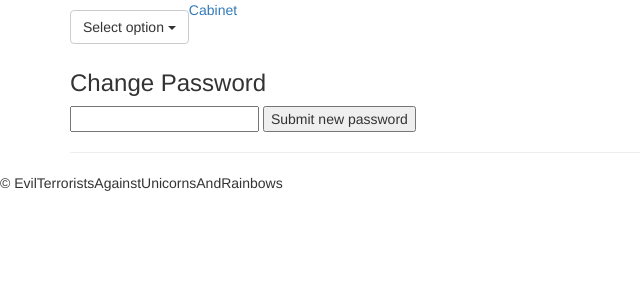
After one commit to ualser/hole-blog, a Flask app: template app/templates/cabinet.html in a window 1280 px wide. The commit adds this page. Shown: the top 300 px of the page, without its empty margins (0-640 px from the left). Run offline with Flask 2, Linux system fonts and the light colour scheme; the template is opened without the code that fills it, so the values that code supplies are empty; data comes from the database, SQL or seed files in the repository; both versions use the stored data as it was after the commit; some libraries are stand-ins or nearby versions.

Commit message:
added cabinet functionality

```diff
--- a/app/templates/base.html
+++ b/app/templates/base.html
@@ -2,7 +2,7 @@
 <html lang="en">
   <head>
     {% block head %}
-    <title>SuperApp{% block title %}{% endblock %}</title>
+    <title>EvilTerroristsAgainstUnicornsAndRainbows{% block title %}{% endblock %}</title>
     <meta name="viewport" content="width=device-width, initial-scale=1.0">
     <meta name="description" content="">
     <meta name="keywords" content="">
@@ -37,7 +37,8 @@
                         </div>
                     </li>
                 </ul>
-                <ul class="nav navbar-nav navbar-right">
+                <a href='/cabinet'>Cabinet</a>
+		<ul class="nav navbar-nav navbar-right">
                     {% if admin %}
 			<form style="float: right" method="POST" action="/search">
 			Search:	<input type="text" name="search" />
@@ -63,7 +64,7 @@
     </div>
        {% block footer %}
         <footer class="footer">
-            <p>&copy; SuperApp</p>
+            <p>&copy; EvilTerroristsAgainstUnicornsAndRainbows</p>
         </footer>
         {% endblock %}
 
--- /dev/null
+++ b/app/templates/cabinet.html
@@ -0,0 +1,8 @@
+{% extends "base.html" %}
+{% block content %}
+    <h3>Change Password</h3>
+    <form method="POST" action='/change_password'>
+	<input type="text" name="new_pass"/>
+	<input type="submit" value="Submit new password"/>
+    </form>
+{% endblock %}
--- /dev/null
+++ b/app/templates/success.html
@@ -0,0 +1,4 @@
+{% extends "base.html" %}
+{% block content %}
+    <h2>SUCCESS!</h2>
+{% endblock %}
--- a/app/views.py
+++ b/app/views.py
@@ -32,6 +32,11 @@ def view_posts():
                            posts=posts,
 			   admin=is_admin(current_user.get_id()))
 
+@app.route('/cabinet')
+@login_required
+def cabinet():
+	return render_template("cabinet.html", admin=is_admin(current_user.get_id()))
+
 @app.route('/emergency_func')
 @login_required
 def emergency_func():
@@ -59,10 +64,11 @@ def is_admin(email):
 	u = models.User.query.get(email)
 	return u.is_admin
 
-@app.route('/change_password')
+@app.route('/change_password', methods=['GET', 'POST'])
 @login_required
 def change_password():
-	new_pass = request.args.get('new_pass')
+	if request.args.get('new_pass'): new_pass = request.args.get('new_pass')
+	else: new_pass = request.form["new_pass"]
 	print "new pass is ", new_pass
 	user_id = current_user.get_id()
 	m = md5.new()
@@ -70,7 +76,7 @@ def change_password():
 	user = models.User.query.get(user_id)
 	user.password = buffer(m.hexdigest())
 	db.session.commit()
-	return 'OK'
+	return render_template('success.html', admin=is_admin(current_user.get_id()))
 
 
 @login_manager.user_loader
```
Also changed, not shown: app.db, 2 other files.
